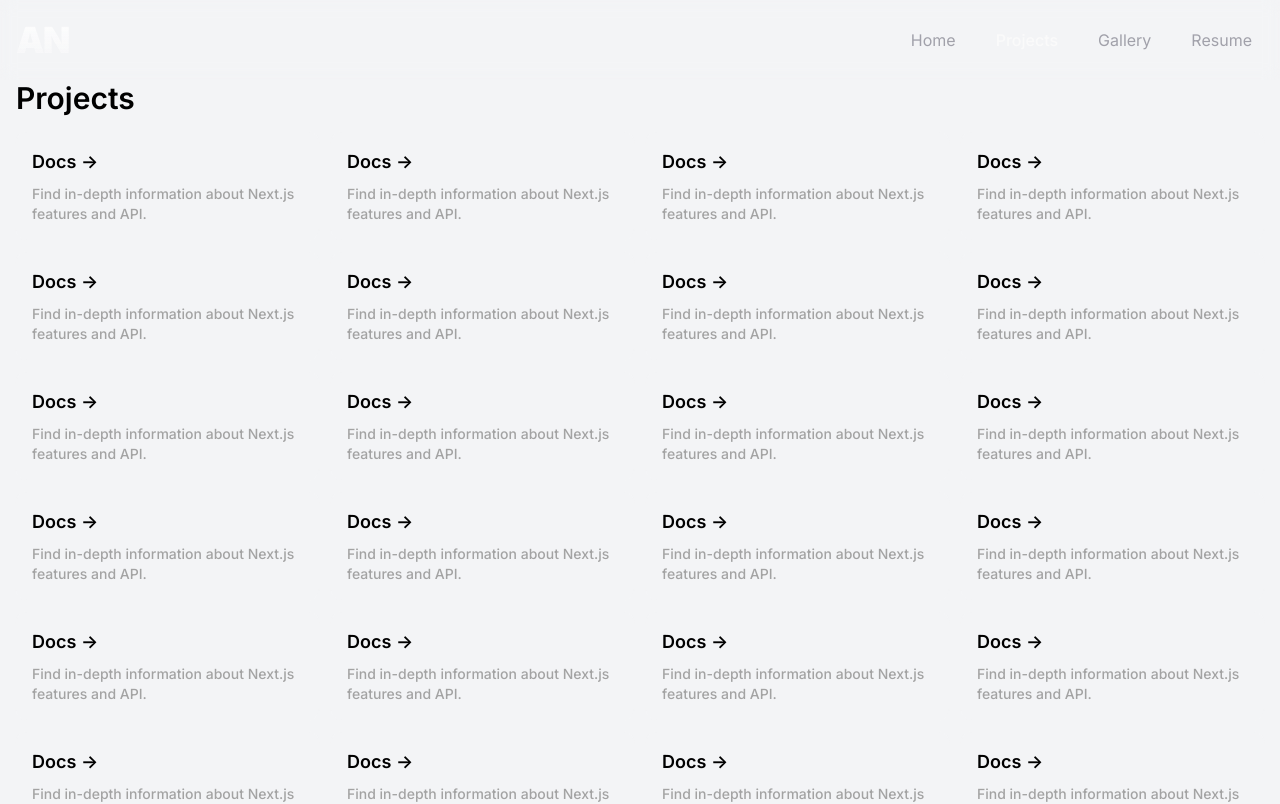
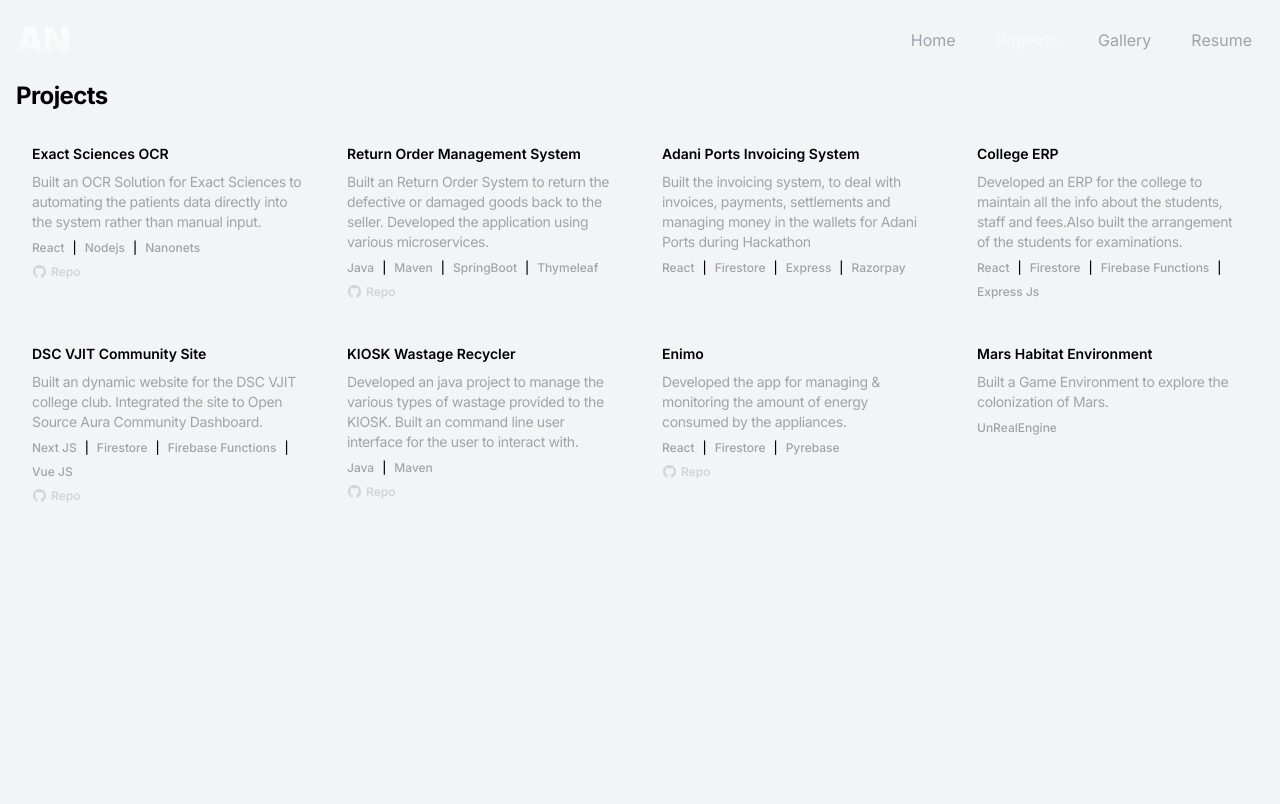
Before and after one commit to ashfaqnisar/portfolio, a Next.js app: page /projects in a window 1280 px wide. Shown: the top 804 px of the page. Built offline with nearby package versions, Linux system fonts and the light colour scheme.

Commit message:
feat: Updated the project page.

```diff
--- a/src/app/globals.css
+++ b/src/app/globals.css
@@ -2,6 +2,7 @@
 @tailwind components;
 @tailwind utilities;
 
+/*
 :root {
   --max-width: 1100px;
   --border-radius: 12px;
@@ -40,7 +41,9 @@
   --card-rgb: 180, 185, 188;
   --card-border-rgb: 131, 134, 135;
 }
+*/
 
+/*
 @media (prefers-color-scheme: dark) {
   :root {
     --foreground-rgb: 255, 255, 255;
@@ -73,6 +76,7 @@
     --card-border-rgb: 200, 200, 200;
   }
 }
+*/
 
 * {
   box-sizing: border-box;
@@ -87,7 +91,7 @@
 }
 
 body {
-  color: rgb(var(--foreground-rgb));
+  /*color: rgb(var(--foreground-rgb));*/
   /*background: linear-gradient(*/
   /*        to bottom,*/
   /*        transparent,*/
--- a/src/app/page.tsx
+++ b/src/app/page.tsx
@@ -1,5 +1,6 @@
 import Image from "next/image";
 import Link from "next/link";
+import { cloneElement, ReactElement } from "react";
 
 import {
   AiFillLinkedin,
@@ -10,7 +11,6 @@
 } from "react-icons/ai";
 import { SiCodersrank, SiLeetcode } from "react-icons/si";
 import { FaStackOverflow } from "react-icons/fa";
-import { cloneElement } from "react";
 
 const socialLinks = [
   {
@@ -53,7 +53,7 @@
     icon: <AiOutlineTwitter />,
     link: "https://twitter.com/ashfaqnisar00"
   }
-];
+] satisfies { name: string; icon: ReactElement; link: string }[];
 
 const Page = () => {
   return (
--- a/src/app/projects/components/ProjectCard.tsx
+++ b/src/app/projects/components/ProjectCard.tsx
@@ -1,20 +1,50 @@
-const ProjectCard = () => {
+import Link from "next/link";
+import { AiFillGithub } from "react-icons/ai";
+import { Fragment } from "react";
+const ProjectCard = (props: {
+  project: { name: string; description: string; image?: string; repo?: string; tags: string[] };
+}) => {
+  const { project } = props;
+  const { name, description, repo, tags } = project;
   return (
-    <a
-      href="https://beta.nextjs.org/docs?utm_source=create-next-app&utm_medium=appdir-template&utm_campaign=create-next-app"
+    <div
       className={
-        "group rounded-xl p-4 ring-1 ring-zinc-100/10 duration-200 hover:bg-neutral-900/25 hover:ring-zinc-100/30"
+        "group space-y-2 rounded-xl p-4 ring-1 ring-zinc-100/10 duration-200 hover:bg-neutral-900/25 hover:ring-zinc-100/30"
       }
-      target="_blank"
-      rel="noopener noreferrer"
     >
-      <h2 className={"text-md mb-2 font-semibold sm:text-lg"}>
-        Docs <span className={"inline-block duration-200 group-hover:translate-x-2"}>-&gt;</span>
+      <h2 className={"sm:text-md text-sm font-semibold"}>
+        {name}
+        {/*<span className={"inline-block duration-200 group-hover:translate-x-2"}>-&gt;</span>*/}
       </h2>
-      <p className={"text-sm font-medium text-neutral-400"}>
-        Find in-depth information about Next.js features and API.
+
+      <p className={"text-xs font-normal tracking-tight text-neutral-400 sm:text-sm"}>
+        {description}
       </p>
-    </a>
+      <div className={"flex flex-row flex-wrap gap-2"}>
+        {tags.map((tag) => (
+          <Fragment key={tag}>
+            <span className={"text-xs font-medium capitalize text-neutral-400"}>{tag}</span>
+            {tag !== tags[tags.length - 1] && <span className={"text-xs font-medium"}>|</span>}
+          </Fragment>
+        ))}
+      </div>
+      {repo && (
+        <div>
+          <Link
+            href={repo}
+            target={"_blank"}
+            className={
+              "flex flex-row gap-1 text-xs font-semibold text-neutral-300 duration-200 hover:text-white"
+            }
+          >
+            <span className={"inline-block"}>
+              <AiFillGithub size={15} />
+            </span>
+            Repo
+          </Link>
+        </div>
+      )}
+    </div>
   );
 };
 
--- a/src/app/projects/page.tsx
+++ b/src/app/projects/page.tsx
@@ -1,17 +1,83 @@
 import ProjectCard from "@/app/projects/components/ProjectCard";
+
+const projects = [
+  {
+    id: "esocr",
+    name: "Exact Sciences OCR",
+    description:
+      "Built an OCR Solution for Exact Sciences to automating the patients data directly into the system rather than manual input.",
+    repo: "https://github.com/ashfaqnisar/ESOCR",
+    website: "https://esocr.vercel.app/",
+    tags: ["react", "nodejs", "nanonets"]
+  },
+  {
+    id: "return_order_system",
+    name: "Return Order Management System",
+    description:
+      "Built an Return Order System to return the defective or damaged goods back to the seller. Developed the application using various microservices.",
+    repo: "https://github.com/ashfaqnisar/Return-Order-Management-System",
+    tags: ["java", "maven", "SpringBoot", "thymeleaf"]
+  },
+  {
+    id: "adani",
+    name: "Adani Ports Invoicing System",
+    description:
+      "Built the invoicing system, to deal with invoices, payments, settlements and managing money in the wallets for Adani Ports during Hackathon",
+    tags: ["react", "firestore", "express", "razorpay"]
+  },
+  {
+    id: "college_erp",
+    name: "College ERP",
+    description:
+      "Developed an ERP for the college to maintain all the info about the students, staff and fees.Also built the arrangement of the students for examinations.",
+    tags: ["react", "firestore", "firebase Functions", "express js"]
+  },
+  {
+    id: "dsc_vjit",
+    name: "DSC VJIT Community Site",
+    description:
+      "Built an dynamic website for the DSC VJIT college club. Integrated the site to Open Source Aura Community Dashboard. ",
+    repo: "https://github.com/ashfaqnisar/dsc-vjit-website",
+    tags: ["next JS", "firestore", "firebase Functions", "vue JS"]
+  },
+  {
+    id: "kiosk",
+    name: "KIOSK Wastage Recycler",
+    description:
+      "Developed an java project to manage the various types of wastage provided to the KIOSK. Built an command line user interface for the user to interact with.",
+    repo: "https://github.com/ashfaqnisar/Return-Order-Management-System",
+    tags: ["java", "maven"]
+  },
+  {
+    id: "enimo",
+    name: "Enimo",
+    description:
+      "Developed the app for managing & monitoring the amount of energy consumed by the appliances.",
+    repo: "https://github.com/ashfaqnisar/enimo",
+    tags: ["react", "firestore", "pyrebase"]
+  },
+  {
+    id: "mars_habitat",
+    name: "Mars Habitat Environment",
+    description: "Built a Game Environment to explore the colonization of Mars.",
+    tags: ["UnRealEngine"]
+  }
+];
 
 const Page = () => {
   return (
     <div className={"w-full px-4 pb-8 sm:pt-16"}>
       <div className={"md:container md:mx-auto"}>
         <h1
-          className={"py-4 text-center text-lg font-semibold sm:text-left sm:text-xl md:text-3xl"}
+          className={
+            "py-4 text-center text-lg font-bold tracking-tight duration-150 sm:text-left sm:text-xl md:text-2xl"
+          }
         >
           Projects
         </h1>
         <div className={"grid gap-3 sm:grid-cols-2 lg:grid-cols-3 xl:grid-cols-4"}>
-          {Array.from({ length: 35 }).map((value, index) => (
-            <ProjectCard key={index} />
+          {projects.map((project) => (
+            <ProjectCard key={project.id} project={project} />
           ))}
         </div>
       </div>
```
